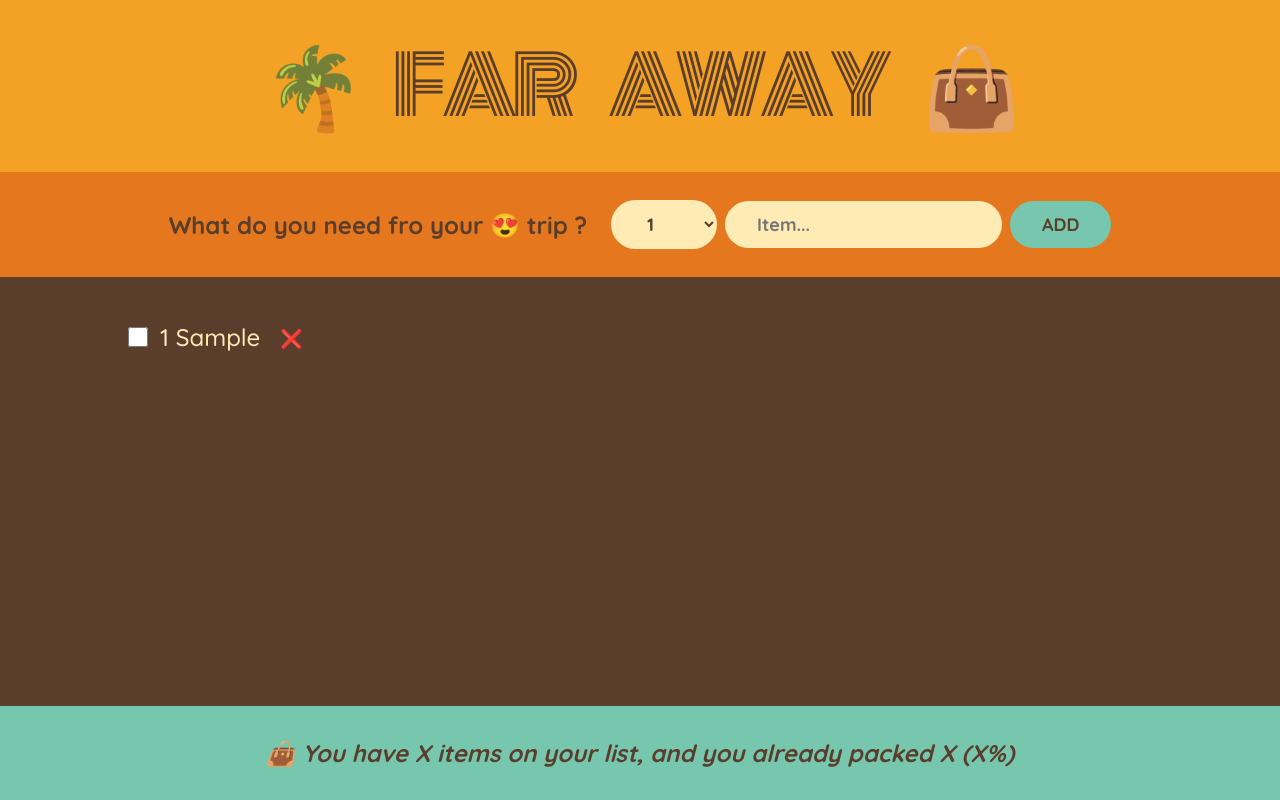
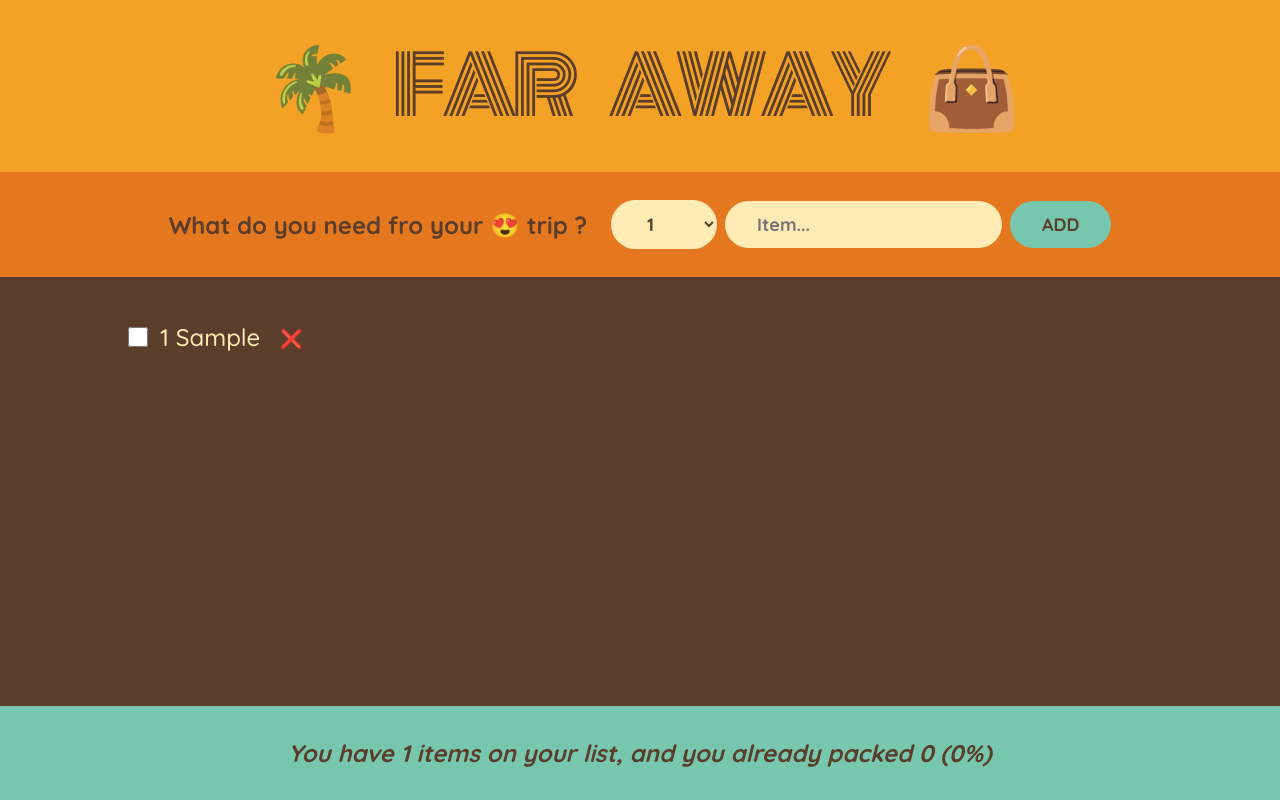
Before and after one commit to MdWajidAli/travelist-app, a React (Create React App) app: page / in a window 1280 px wide. Both pictures are taken after typing "Sample" into the empty fields and a click on the button "ADD". Built offline with nearby package versions, Linux system fonts and the light colour scheme.

Commit message:
adding derived state and stats calculations

```diff
--- a/src/App.js
+++ b/src/App.js
@@ -27,7 +27,7 @@
       <Logo />
       <Form onAddItems={handleAdditems} />
       <Packinglist items={ items} onDeleteitem = {handleDeleteitems} onToggleitems={handleToggleItem} />
-      <Stats />
+      <Stats items={items} />
     </div>
   );
 }
@@ -46,7 +46,7 @@
     if (!description) return;
 
     const newItem = { description, quantity, packed: false, id: Date.now() };
-    console.log(newItem)
+    // console.log(newItem)
 
     onAddItems(newItem);
 
@@ -99,10 +99,25 @@
     </li>
   );
 }
-function Stats() {
+function Stats({ items }) {
+  if (!items.length)
+    return (
+      <p className="stats">
+        <em>Start adding some items to your packing list</em>
+    </p>)
+
+  const numItems = items.length;
+  const numPacked = items.filter((item) => item.packed).length;
+  const percentage = Math.round(numPacked / numItems * 100);
+
   return (
     <footer className="stats">
-      <em> 👜 You have X items on your list, and you already packed X (X%)</em>
+
+      <em>
+        {percentage === 100 ? `You got everything! Ready to go ✈️` :
+        `You have ${numItems} items on your list, and you already packed ${numPacked} (${percentage}%)`
+      }
+      </em>
     </footer>
   );
 }
```
